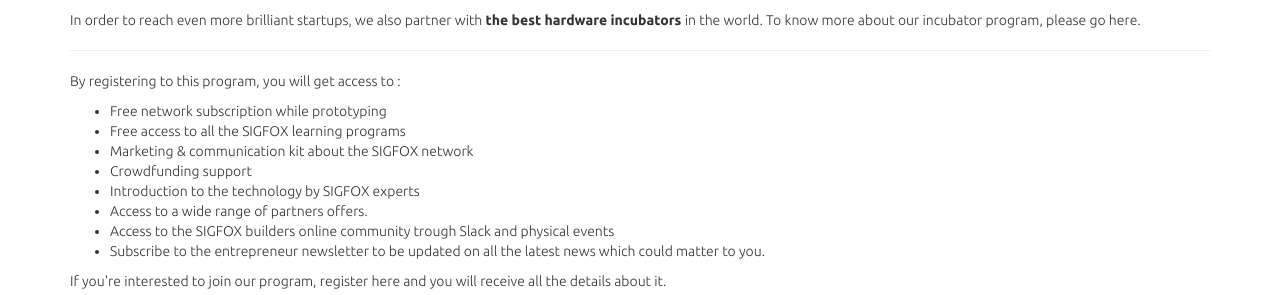
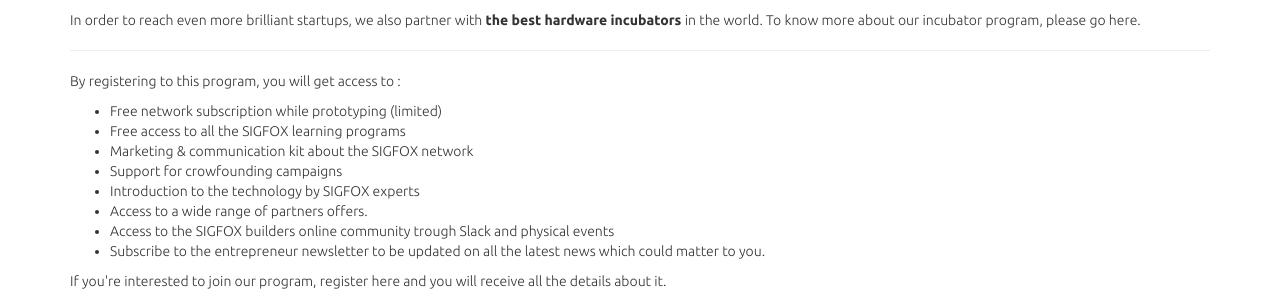
Before and after one commit to sigfox/makers.sigfox.com, a Jekyll site: the page built from startups.html, in a window 1280 px wide and 900 px high. Shown: the part 246-541 px from the top of the window. Built offline with Jekyll 4.4.1, drawn with Linux system fonts in a browser that asks for light colours.

Commit message:
modification to the HW page & about page
HW page commits + about page

```diff
--- a/_includes/startups/about.html
+++ b/_includes/startups/about.html
@@ -5,10 +5,10 @@
 <hr />
 <p>By registering to this program, you will get access to :</p>
 <ul>
-<li>Free network subscription while prototyping </li>
+<li>Free network subscription while prototyping (limited) </li>
 <li>Free access to all the SIGFOX learning programs</li>
 <li>Marketing &amp; communication kit about the SIGFOX network</li>
-<li>Crowdfunding support</li>
+<li>Support for crowfounding campaigns</li>
 <li>Introduction to the technology by SIGFOX experts</li>
 <li>Access to a wide range of partners offers. </li>
 <li>Access to the SIGFOX builders online community trough Slack and physical events</li>
```
Also changed, not shown: _data/hardware.yml (+7 -1 lines).
